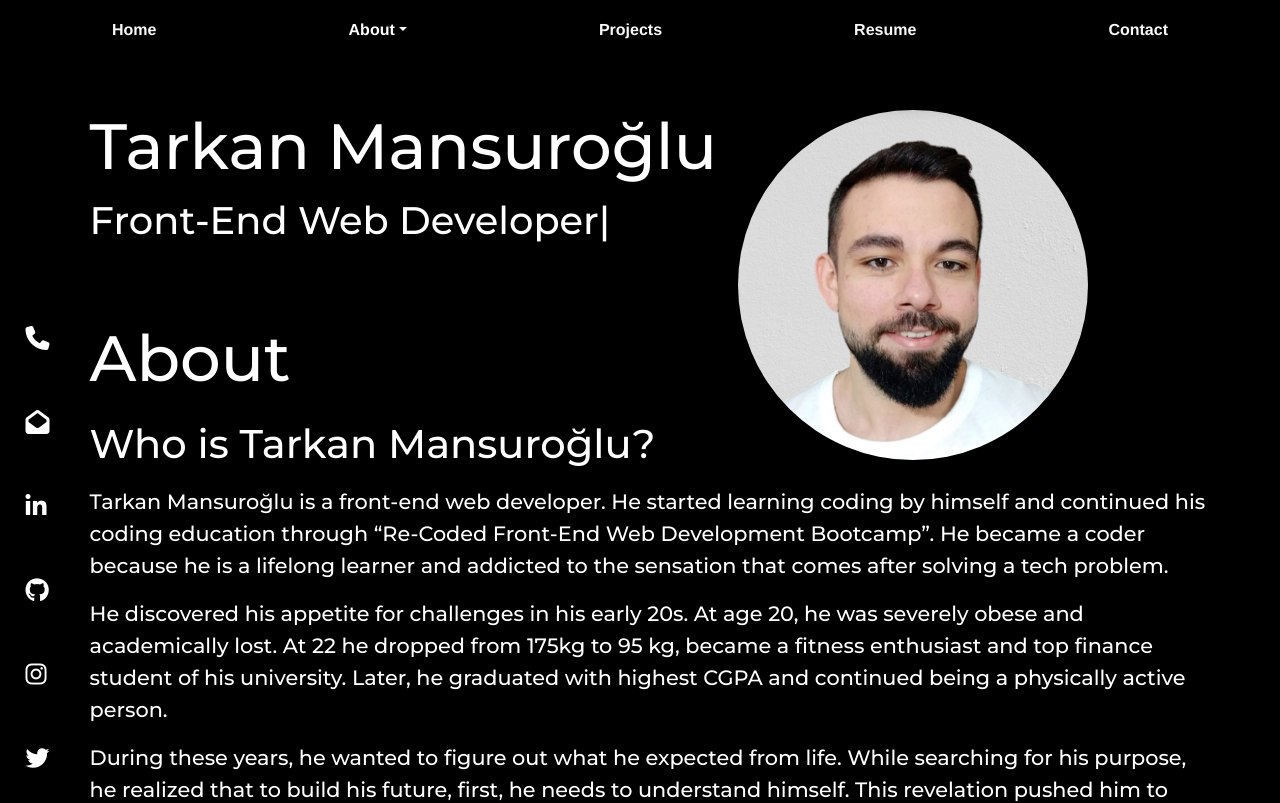
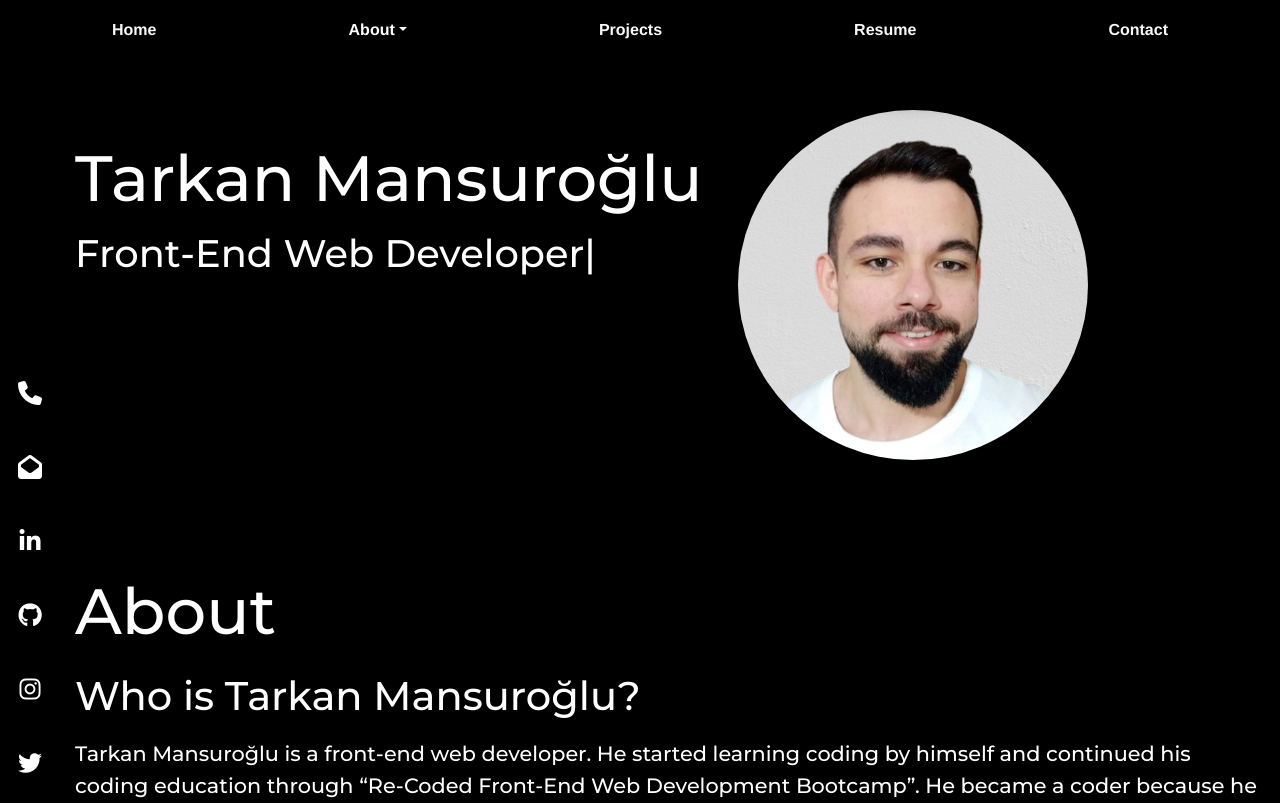
Before and after one commit to tmansuroglu/portfolio, a React (Create React App) app: page / in a window 1280 px wide. Shown: the top 803 px of the page. Built offline with nearby package versions, Linux system fonts and the light colour scheme.

Commit message:
style: adjust horizontal page padding

```diff
--- a/src/App.jsx
+++ b/src/App.jsx
@@ -1,8 +1,12 @@
-import Home from './containers/Home/index.jsx';
+import Home from "./containers/Home/index.jsx";
+import Sidebar from "./components/Sidebar";
 
 function App() {
   return (
-    <Home />
+    <>
+      <Sidebar />
+      <Home />
+    </>
   );
 }
 
--- a/src/components/Sidebar/index.css
+++ b/src/components/Sidebar/index.css
@@ -1,17 +1,19 @@
 .sidebar {
   bottom: 0;
-  width: max(5%, 50px);
-  max-height: 85%;
-  margin-left: 2%;
   font-size: 0.5rem;
   position: fixed;
+  left: 0;
+  width: 60px;
+  display: inline-flex;
+  flex-direction: column;
+  justify-self: center;
 }
 
 .icon {
   color: white;
-  margin-top: min(30px, 100%);
-  margin-bottom: min(30px, 100%);
   cursor: pointer;
+  padding: 5px;
+  margin: 20px 0;
 }
 
 .fa-phone {
--- a/src/containers/Home/index.css
+++ b/src/containers/Home/index.css
@@ -1,13 +1,13 @@
 .homeText {
   color: white;
-  font-family: 'Montserrat', sans-serif;
+  font-family: "Montserrat", sans-serif;
   font-size: 1.3rem;
   line-height: min(2rem, 8vw);
 }
 
 .homeTitle {
   color: white;
-  font-family: 'Montserrat', sans-serif;
+  font-family: "Montserrat", sans-serif;
   font-size: max(4rem, 5vw);
 }
 
@@ -19,18 +19,10 @@
 
 #root .container {
   margin: 0;
-  padding-left: 7%;
-  padding-right: 5%;
+  padding: 80px 20px 0 75px;
   max-width: 100%;
   margin-top: 60px;
   margin-bottom: 60px;
-}
-
-@media only screen and (max-width: 750px) {
-  #root .container {
-    padding-left: 10%;
-    padding-right: 7%;
-  }
 }
 
 .tarkanDiv {
--- a/src/containers/Home/index.jsx
+++ b/src/containers/Home/index.jsx
@@ -1,24 +1,22 @@
-import React from 'react';
-import './index.css';
-import Navbar from '../../components/Navbar';
-import Sidebar from '../../components/Sidebar';
-import Introduction from '../../components/Introduction';
-import About from '../About';
-import Projects from '../Projects';
-import 'bootstrap/dist/css/bootstrap.min.css';
-import tarkanImage from '../../img/tarkanImage.png';
-import { Image, Container } from 'react-bootstrap';
+import React from "react";
+import "./index.css";
+import Navbar from "../../components/Navbar";
+import Introduction from "../../components/Introduction";
+import About from "../About";
+import Projects from "../Projects";
+import "bootstrap/dist/css/bootstrap.min.css";
+import tarkanImage from "../../img/tarkanImage.png";
+import { Image, Container } from "react-bootstrap";
 
 const Home = () => {
   return (
     <>
       <Navbar />
-      <Sidebar />
       <Introduction />
-      <Container className='tarkanDiv'>
+      <Container className="tarkanDiv">
         <Image
           src={tarkanImage}
-          className='tarkanImage'
+          className="tarkanImage"
           alt="tarkan mansuroğlu's picture"
           roundedCircle
           fluid
```
Also changed, not shown: src/index.css (+4 -4 lines).
